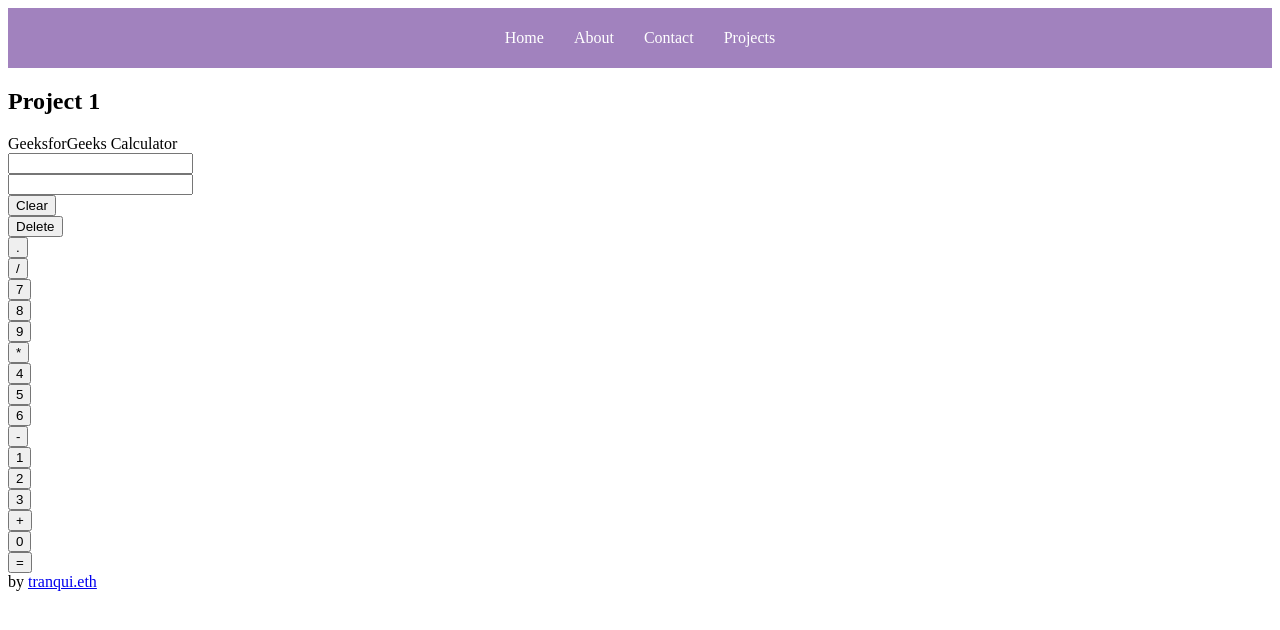
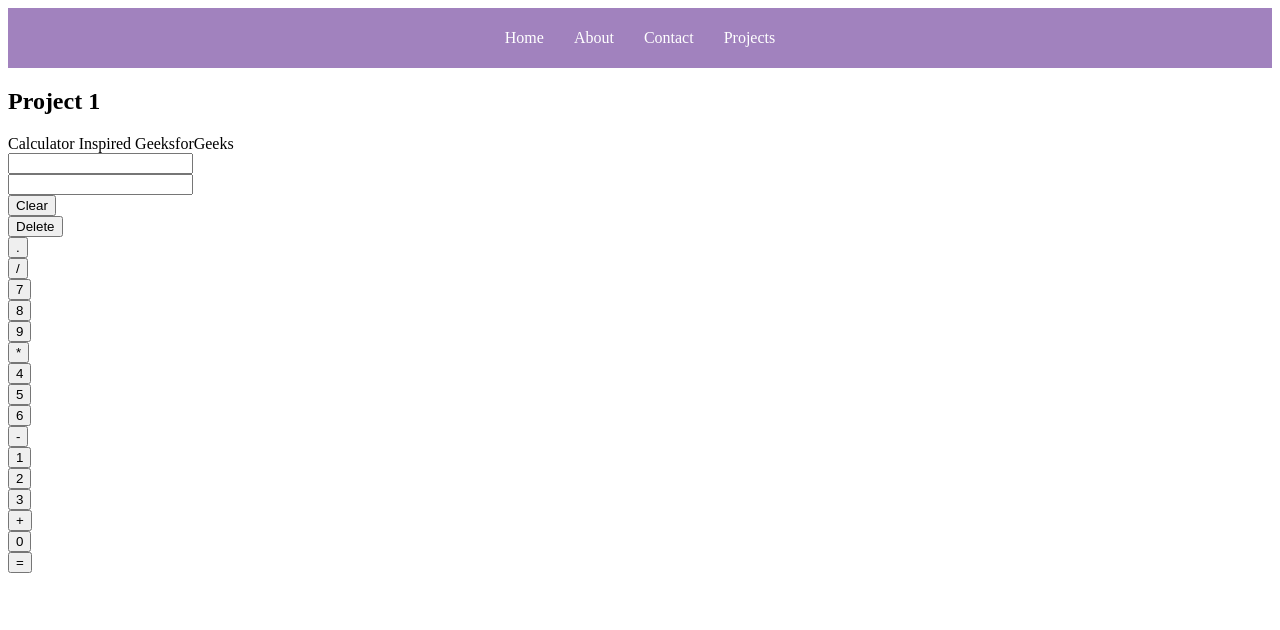
Before and after one commit to ash730xo/Portfolio_Website, a React (Vite) app: page /projects in a window 1280 px wide. Shown: the top 630 px of the page. Built offline with nearby package versions, Linux system fonts and the light colour scheme; a web font is replaced by a local one.

Commit message:
added comments

```diff
--- a/src/Components/Calculator.jsx
+++ b/src/Components/Calculator.jsx
@@ -83,7 +83,7 @@ class Calculator extends React.Component {
   {
   return (
       <div className="frame">
-      <CalculatorTitle value="GeeksforGeeks Calculator"/>
+      <CalculatorTitle value="Calculator Inspired GeeksforGeeks "/>
       <div class="mainCalc">
       <OutputScreen answer={this.state.answer} question={this.state.question}/>
       <div className="button-row">
@@ -113,9 +113,8 @@ class Calculator extends React.Component {
       <div className="button-row">
           <Buttons handleClick={this.handleClick} label={'0'}/>
           <Buttons handleClick={this.handleClick} label={'='}/>
-      <div className="footer">by <a href="https://twitter.com/0xTranqui">tranqui.eth</a>
 
-      </div>
+
       </div>
       </div>
       </div>
```
